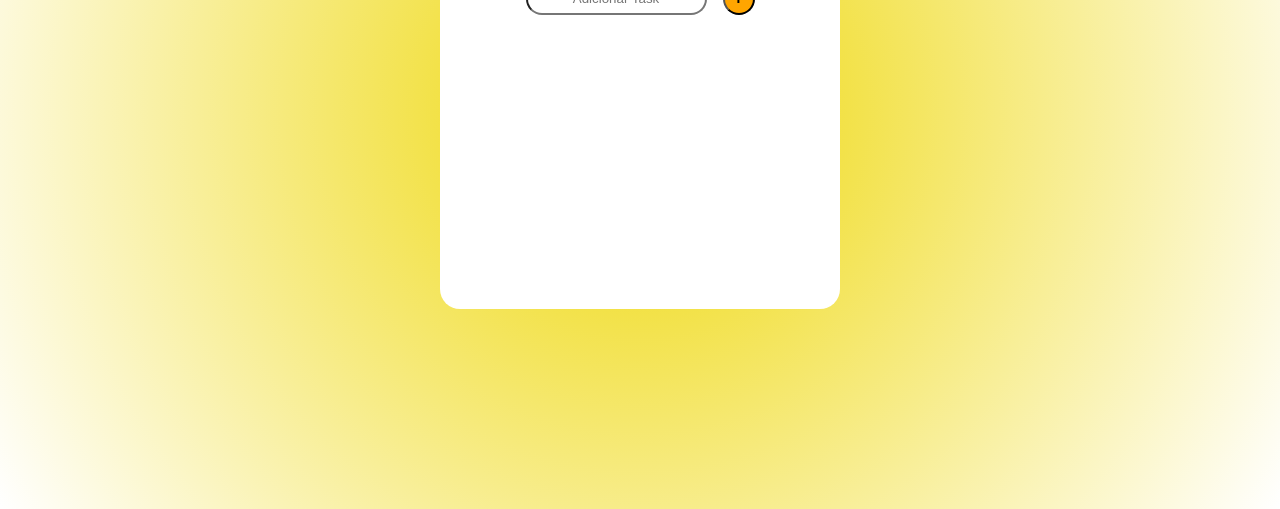
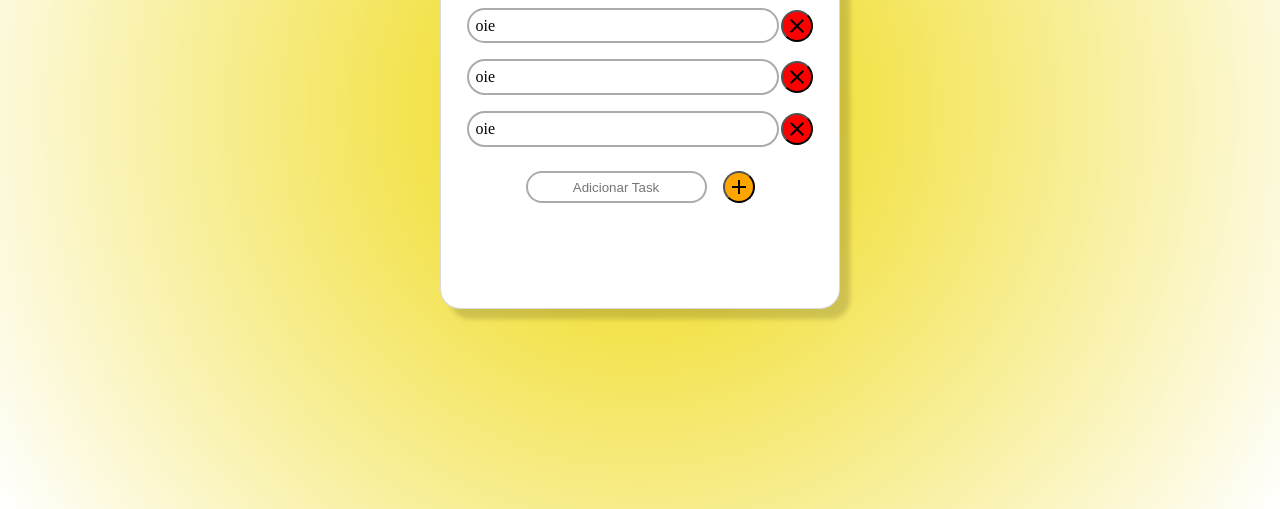
Before and after one commit to 4yob/to-do-list, a plain HTML site: page index.html in a window 1280 px wide. Shown: the part 291-800 px from the top of the page. Drawn offline with Linux system fonts and the light colour scheme.

Commit message:
feat: create tasks structure

```diff
--- a/index.css
+++ b/index.css
@@ -22,6 +22,9 @@ body {
     height: 50vh;
     border-radius: 20px;
     padding: 2%;
+    box-shadow: 10px 10px 5px 0px rgba(0, 0, 0, 0.158);
+    border: 1px solid rgba(0, 0, 0, 0.151);
+    gap: 1.5em;
 }
 
 .title {
@@ -35,16 +38,56 @@ body {
     font-style: normal;
 }
 
+.list {
+    display: flex;
+    flex-direction: column;
+    gap: 1rem;
+}
+
+.task {
+    width: 100%;
+    display: flex;
+    justify-content: center;
+    align-items: center;
+}
+
+.task-description {
+    border: 2px solid rgba(0, 0, 0, 0.329);
+    border-radius: 20px;
+    display: flex;
+    justify-content: flex-start;
+    width: 90%;
+    padding: 2%;
+}
+
+.task-button {
+    display: flex;
+    justify-content: flex-end;
+    width: 10%;
+}
+
+.task-button button {
+    display: flex;
+    justify-content: center;
+    align-items: center;
+    height: 2rem;
+    width: 2rem;
+    border-radius: 1rem;
+    background-color: rgb(255, 0, 0);
+    font-weight: 600;
+    font-size: 1.1em;
+}
+
 .inputbar {
     display: flex;
     justify-content: center;
-    align-items: bottom;
     gap: 1rem;
 }
 
 input {
     height: 2rem;
     border-radius: 1rem;
+    border: 2px solid rgba(0, 0, 0, 0.329);
     text-align: center;
 }
 
@@ -52,6 +95,7 @@ button {
     display: flex;
     justify-content: center;
     align-items: center;
+    height: 2rem;
     width: 2rem;
     border-radius: 1rem;
     background-color: orange;
--- a/index.html
+++ b/index.html
@@ -12,15 +12,36 @@
         <div class="title">
             <h1>TO-DO LIST</h1>
         </div>
-        <div class="list">
-            <div class="task"></div>
-            <div class="task"></div>
-            <div class="task"></div>
-        </div>
-        <div class="inputbar">
+        <section class="list">
+            <div class="task">
+                <div class="task-description">
+                    <p>oie</p>
+                </div>
+                <div class="task-button">
+                    <button><svg xmlns="http://www.w3.org/2000/svg" height="24px" viewBox="0 -960 960 960" width="24px" fill="#000000"><path d="m256-200-56-56 224-224-224-224 56-56 224 224 224-224 56 56-224 224 224 224-56 56-224-224-224 224Z"/></svg></button>
+                </div>
+            </div>
+            <div class="task">
+                <div class="task-description">
+                    <p>oie</p>
+                </div>
+                <div class="task-button">
+                    <button><svg xmlns="http://www.w3.org/2000/svg" height="24px" viewBox="0 -960 960 960" width="24px" fill="#000000"><path d="m256-200-56-56 224-224-224-224 56-56 224 224 224-224 56 56-224 224 224 224-56 56-224-224-224 224Z"/></svg></button>
+                </div>
+            </div>
+            <div class="task">
+                <div class="task-description">
+                    <p>oie</p>
+                </div>
+                <div class="task-button">
+                    <button><svg xmlns="http://www.w3.org/2000/svg" height="24px" viewBox="0 -960 960 960" width="24px" fill="#000000"><path d="m256-200-56-56 224-224-224-224 56-56 224 224 224-224 56 56-224 224 224 224-56 56-224-224-224 224Z"/></svg></button>
+                </div>
+            </div>
+        </section>
+        <form class="inputbar">
             <input type="text" id="input" placeholder="Adicionar Task">
-            <button onClick="adicionar()">+</button>
-        </div>
+            <button onClick="adicionar()"><svg xmlns="http://www.w3.org/2000/svg" height="24px" viewBox="0 -960 960 960" width="24px" fill="#000000"><path d="M440-440H200v-80h240v-240h80v240h240v80H520v240h-80v-240Z"/></svg></button>
+        </form>
     </div>
 </body>
 </html>
```
